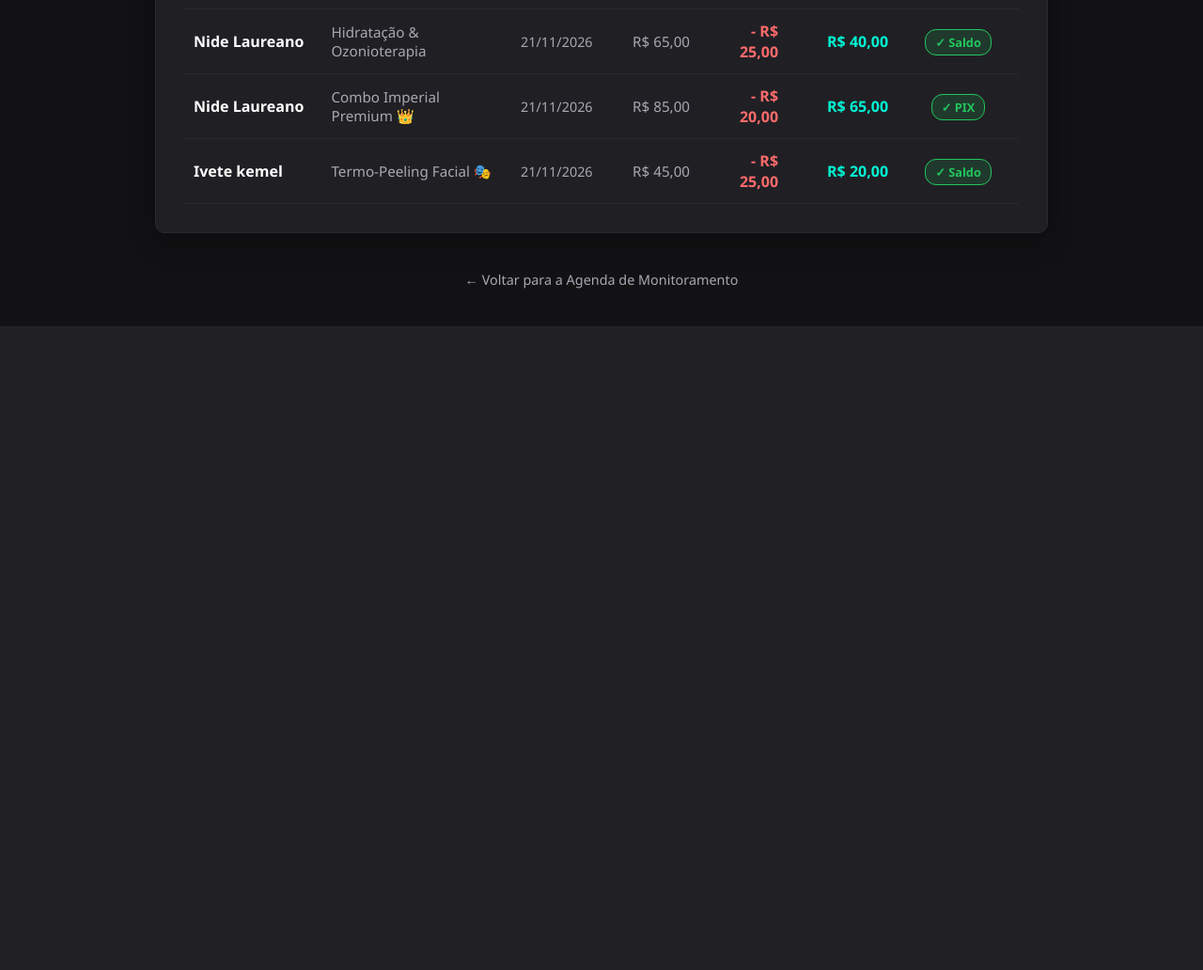
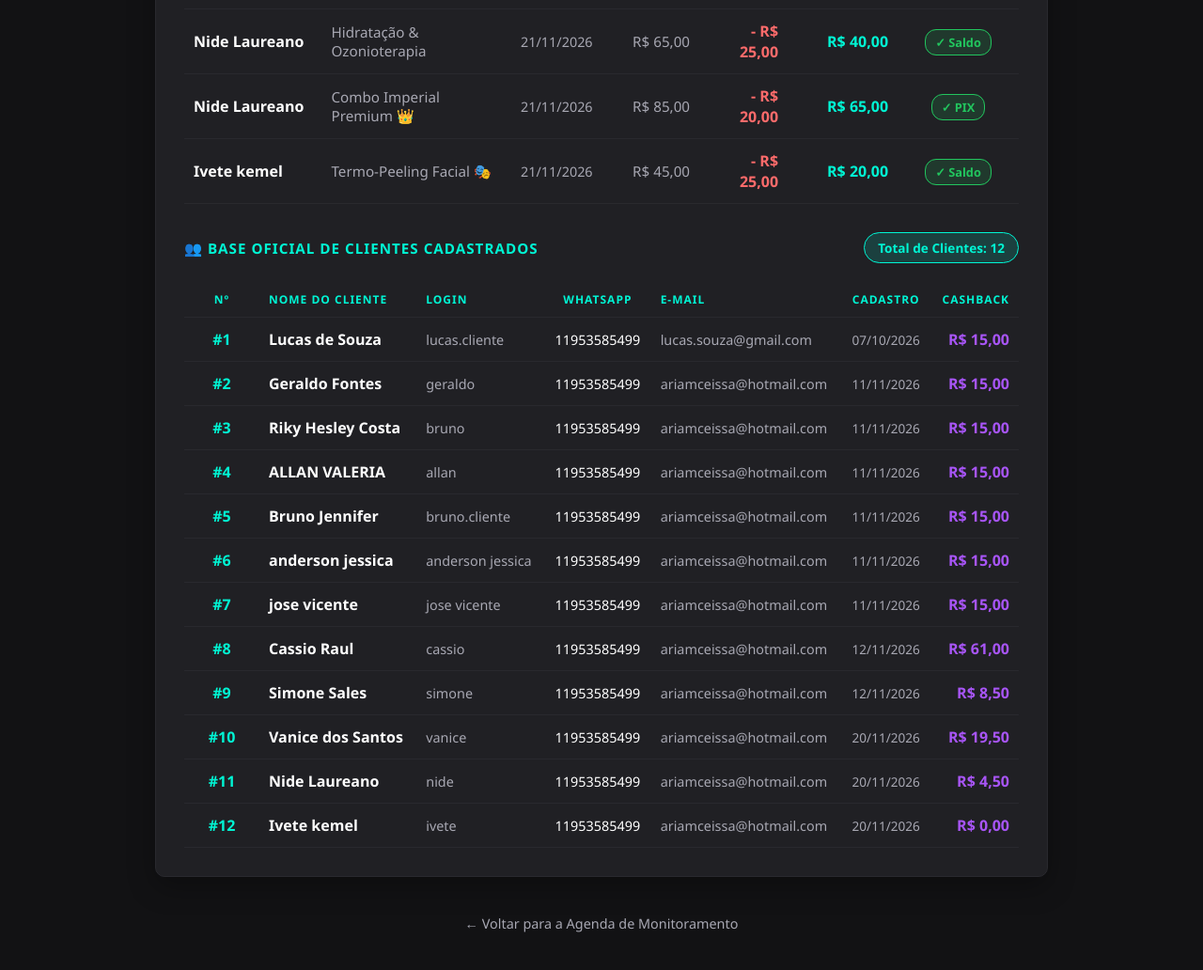
Before and after one commit to Conceicao-creator/barbershop-premium, a Django app: page /central-lucros/ in a window 1280 px wide. Shown: the part 4239-5271 px from the top of the page at 94% size. Before the commit the page ends 4586 px from the top, so only its background shows below. Run offline with Django 5.2, Linux system fonts and the light colour scheme; data comes from the database, SQL or seed files in the repository; both versions use the stored data as it was after the commit.

Commit message:
feat: adiciona base oficial de clientes numerada e ajusta regras de cashback

```diff
--- a/barbershop_server/models.py
+++ b/barbershop_server/models.py
@@ -26,7 +26,7 @@ class VisitaApp(models.Model):
 # 💰 TABELA DA CARTEIRA DIGITAL DE CASHBACK
 class PerfilCliente(models.Model):
     user = models.OneToOneField(User, on_delete=models.CASCADE, related_name='perfil')
-    saldo_cashback = models.FloatField(default=15.00)
+    saldo_cashback = models.FloatField(default=5.00)
 
     def __str__(self):
         return f"Carteira de {self.user.username} - Saldo: R$ {self.saldo_cashback:.2f}"
--- a/barbershop_server/urls.py
+++ b/barbershop_server/urls.py
@@ -239,7 +239,7 @@ def pagina_checkout(request):
                 novo_agendamento.save()
 
 
-                bonus_novo = preco_com_desconto_cupom * 0.10
+                bonus_novo = preco_com_desconto_cupom * 0.00
                 carteira.saldo_cashback += bonus_novo
                 carteira.save()
 
@@ -316,6 +316,21 @@ def central_financeira(request):
     visitas_pc = VisitaApp.objects.filter(dispositivo='Computador').count()
     pct_celular = int((visitas_celular / total_visitas) * 100) if total_visitas > 0 else 0
 
+    usuarios_clientes = User.objects.filter(is_staff=False, is_superuser=False).order_by('id')
+    lista_clientes_cadastrados = []
+    for indice, cli in enumerate(usuarios_clientes, start=1):
+        carteira_cli, _ = PerfilCliente.objects.get_or_create(user=cli)
+        lista_clientes_cadastrados.append({
+            'numero': indice,
+            'nome': cli.first_name if cli.first_name else cli.username,
+            'usuario': cli.username,
+            'whatsapp': cli.last_name if cli.last_name else 'Não informado',
+            'email': cli.email if cli.email else '-',
+            'cashback': f"{carteira_cli.saldo_cashback:,.2f}".replace('.', ','),
+            'data_cadastro': cli.date_joined.strftime('%d/%m/%Y') if cli.date_joined else '-',
+        })
+
+
 
     contexto_financeiro = {
         'barbeiro_atual': barbeiro_selecionado,
@@ -346,6 +361,8 @@ def central_financeira(request):
         'visitas_celular': visitas_celular,
         'visitas_pc': visitas_pc,
         'pct_celular': pct_celular,
+        'lista_clientes_cadastrados': lista_clientes_cadastrados,
+        'total_clientes': len(lista_clientes_cadastrados),
 
     }
     return render(request, 'faturamento.html', contexto_financeiro)
--- a/templates/faturamento.html
+++ b/templates/faturamento.html
@@ -193,6 +193,68 @@
                 </table>
             </div>
 
+                    <!-- 👥 TABELA DE CLIENTES CADASTRADOS COM NUMERAÇÃO AUTOMÁTICA -->
+        <div class="bloco-grafico" style="margin-top: 30px;">
+            <div style="display: flex; justify-content: space-between; align-items: center; flex-wrap: wrap; gap: 10px; margin-bottom: 20px;">
+                <div class="bloco-titulo" style="font-size: 0.95rem; color: #00F5D4; margin: 0;">
+                    👥 Base Oficial de Clientes Cadastrados
+                </div>
+                <span style="background-color: rgba(0, 245, 212, 0.15); border: 1px solid #00F5D4; color: #00F5D4; padding: 6px 14px; border-radius: 20px; font-size: 0.85rem; font-weight: bold;">
+                    Total de Clientes: {{ total_clientes }}
+                </span>
+            </div>
+
+            <div style="overflow-x: auto;">
+                <table class="tabela-grafico" style="width: 100%; border-collapse: collapse;">
+                    <thead>
+                        <tr style="text-transform: uppercase; font-size: 0.75rem; color: #00F5D4; letter-spacing: 1px; border-bottom: 1px solid #29292e;">
+                            <th style="text-align: center; padding: 10px; width: 60px;">Nº</th>
+                            <th style="text-align: left; padding: 10px;">Nome do Cliente</th>
+                            <th style="text-align: left; padding: 10px;">Login</th>
+                            <th style="text-align: center; padding: 10px;">WhatsApp</th>
+                            <th style="text-align: left; padding: 10px;">E-mail</th>
+                            <th style="text-align: center; padding: 10px;">Cadastro</th>
+                            <th style="text-align: right; padding: 10px;">Cashback</th>
+                        </tr>
+                    </thead>
+                    <tbody>
+                        {% for cli in lista_clientes_cadastrados %}
+                        <tr style="border-bottom: 1px solid #29292e;">
+                            <td style="text-align: center; padding: 12px 10px; font-weight: bold; color: #00F5D4;">
+                                #{{ cli.numero }}
+                            </td>
+                            <td style="text-align: left; padding: 12px 10px; color: #FFFFFF; font-weight: bold;">
+                                {{ cli.nome }}
+                            </td>
+                            <td style="text-align: left; padding: 12px 10px; color: #A8A8B3; font-size: 0.9rem;">
+                                {{ cli.usuario }}
+                            </td>
+                            <td style="text-align: center; padding: 12px 10px; color: #FFFFFF; font-size: 0.9rem;">
+                                {{ cli.whatsapp }}
+                            </td>
+                            <td style="text-align: left; padding: 12px 10px; color: #A8A8B3; font-size: 0.9rem;">
+                                {{ cli.email }}
+                            </td>
+                            <td style="text-align: center; padding: 12px 10px; color: #A8A8B3; font-size: 0.85rem;">
+                                {{ cli.data_cadastro }}
+                            </td>
+                            <td style="text-align: right; padding: 12px 10px; color: #a855f7; font-weight: bold;">
+                                R$ {{ cli.cashback }}
+                            </td>
+                        </tr>
+                        {% empty %}
+                        <tr>
+                            <td colspan="7" style="text-align: center; color: #A8A8B3; font-style: italic; padding: 20px 0;">
+                                Nenhum cliente cadastrado até o momento.
+                            </td>
+                        </tr>
+                        {% endfor %}
+                    </tbody>
+                </table>
+            </div>
+        </div>
+
+
         </div>
 
         <a href="/painel-barbeiro/" class="link-voltar">← Voltar para a Agenda de Monitoramento</a>
```
Also changed, not shown: db.sqlite3.
